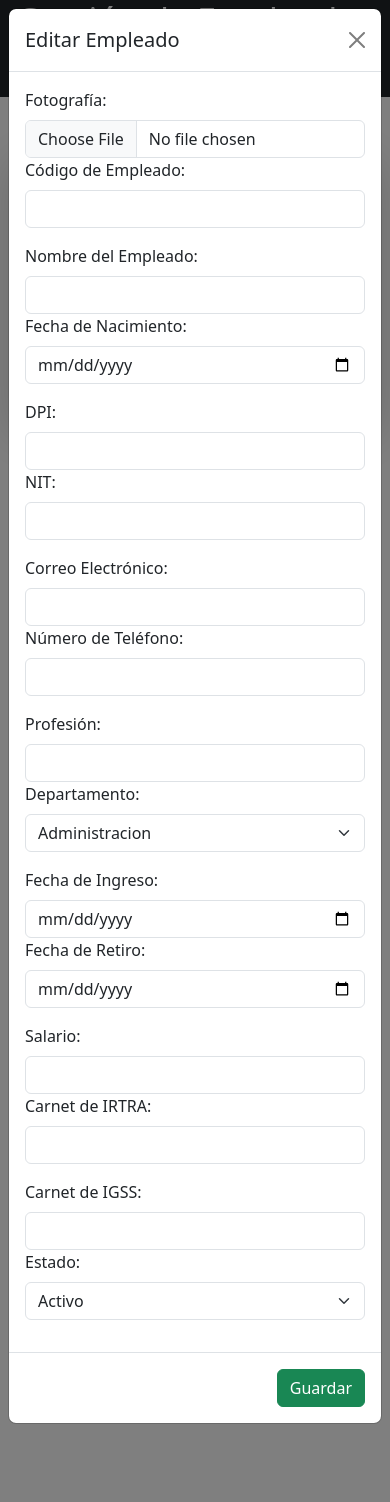
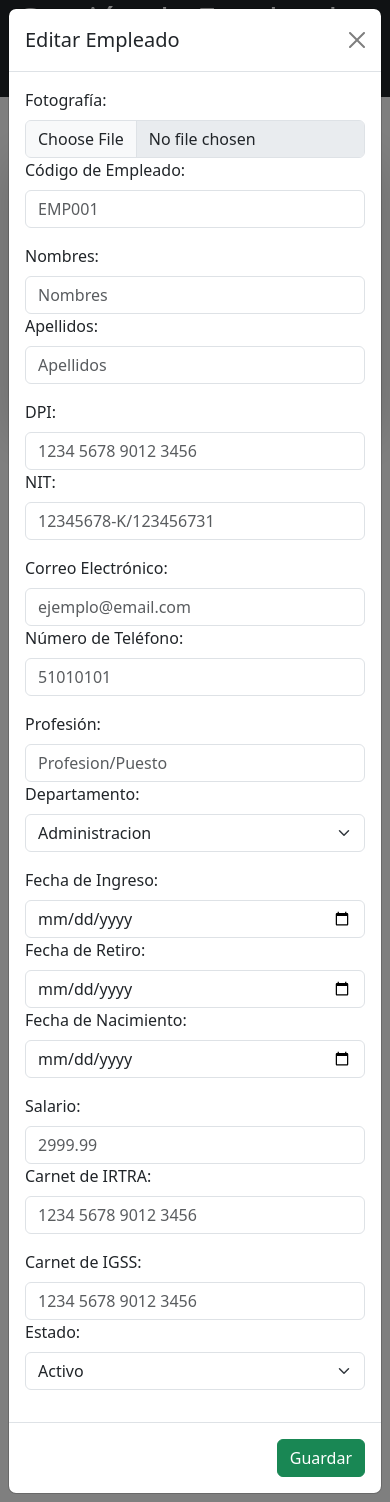
Before and after one commit to jsuhula/sistema-administrativo, a PHP site: page /views/gestion-empleados.php in a window 390 px wide, after a click on "Nuevo Empleado". Run offline with PHP 8.4, Linux system fonts and the light colour scheme; data that the repository does not hold is empty.

Commit message:
[FIX] Se corrigen algunos errores en la forma

```diff
--- a/views/gestion-empleados.php
+++ b/views/gestion-empleados.php
@@ -46,12 +46,10 @@
         <section id="empleados" class="content-section container bg-white shadow-lg mt-5 mb-5 p-4 rounded-4">
             <h2>Empleados</h2>
             <div class="input-group mb-3">
-                <input id="nombre-empleado" type="text" class="form-control" placeholder="Buscar por Nombre"
-                    aria-label="Buscar Empleado" aria-describedby="button-addon2">
+                <input id="nombre-empleado" type="text" class="form-control" placeholder="Nombre" aria-label="Buscar"
+                    aria-describedby="button-addon2">
                 <select class="form-select" aria-label="Seleccionar Categoría">
                     <option value="">Todos los Departamentos</option>
-                    <option value="categoria1">Departamento 1</option>
-                    <option value="categoria2">Departamento 2</option>
                 </select>
                 <button class="btn btn-outline-secondary" type="button" id="button-addon2">
                     <i class="fas fa-search"></i>
@@ -76,16 +74,17 @@
                 </table>
             </div>
 
-            <button class="btn btn-success mt-3" data-bs-toggle="modal" data-bs-target="#empleadoModal">
+            <button class="btn btn-success mt-3" data-bs-toggle="modal" data-bs-target="#empleadoModal"
+                onclick="btnNuevoEmpleado()">
                 Nuevo Empleado
             </button>
         </section>
 
-        <!-- Lista de Usuarios -->
+        <!-- Seccion de Usuarios -->
         <section id="lista-usuarios" class="content-section container bg-white shadow-lg mt-5 mb-5 p-4 rounded-4">
             <h2>Usuarios</h2>
             <div class="input-group mb-3">
-                <input type="text" class="form-control" placeholder="Buscar Usuario" aria-label="Buscar Usuario"
+                <input type="text" class="form-control" placeholder="Buscar" aria-label="Buscar"
                     aria-describedby="button-addon2">
                 <select id="selectUsuarioRolBusqueda" class="form-select" aria-label="Seleccionar Categoría">
                 </select>
@@ -153,60 +151,77 @@
                     <button type="button" class="btn-close" data-bs-dismiss="modal" aria-label="Close"></button>
                 </div>
                 <div class="modal-body">
+                    <div id="alertaExitoEmpleado" class="row m-2" hidden>
+                        <span class="bg-success bg-opacity-75 p-2 text-center text-white rounded-4">Se guardó
+                            correctamente</span>
+                    </div>
+                    <div id="alertaErrorEmpleado" class="row m-2" hidden>
+                        <span class="bg-danger bg-opacity-75 p-2 text-center text-white rounded-4">Ocurrio un error,
+                            comuniquese con soporte</span>
+                    </div>
+                    <div id="alertaCompletarCamposEmpleado" class="row m-2" hidden>
+                        <span class="bg-danger bg-opacity-75 p-2 text-center text-white rounded-4">Llene todos los
+                            campos</span>
+                    </div>
                     <form>
                         <div class="row mb-3">
                             <div class="col-md-6">
                                 <label for="foto" class="form-label">Fotografía:</label>
-                                <input type="file" class="form-control" id="foto" name="foto">
+                                <input type="file" class="form-control" id="foto" name="foto" disabled>
                             </div>
                             <div class="col-md-6">
-                                <label for="codigoEmpleado" class="form-label">Código de Empleado:</label>
-                                <input type="text" class="form-control" id="codigoEmpleado" name="codigoEmpleado"
-                                    readonly>
+                                <label for="CodigoEmpleado" class="form-label">Código de Empleado:</label>
+                                <input type="text" class="form-control" id="CodigoEmpleado" name="CodigoEmpleado"
+                                    placeholder="EMP001" readonly>
                             </div>
                         </div>
                         <div class="row mb-3">
                             <div class="col-md-6">
-                                <label for="nombreEmpleado" class="form-label">Nombre del Empleado:</label>
-                                <input type="text" class="form-control" id="nombreEmpleado" name="nombreEmpleado"
-                                    required>
+                                <label for="NombresEmpleado" class="form-label">Nombres:</label>
+                                <input type="text" class="form-control" id="NombresEmpleado" name="NombresEmpleado"
+                                    placeholder="Nombres" required>
                             </div>
                             <div class="col-md-6">
-                                <label for="fechaNacimiento" class="form-label">Fecha de Nacimiento:</label>
-                                <input type="date" class="form-control" id="fechaNacimiento" name="fechaNacimiento"
-                                    required>
+                                <label for="ApellidosEmpleado" class="form-label">Apellidos:</label>
+                                <input type="text" class="form-control" id="ApellidosEmpleado" name="ApellidosEmpleado"
+                                    placeholder="Apellidos" required>
                             </div>
                         </div>
                         <div class="row mb-3">
                             <div class="col-md-6">
-                                <label for="dpi" class="form-label">DPI:</label>
-                                <input type="text" class="form-control" id="dpi" name="dpi" required>
+                                <label for="Dpi" class="form-label">DPI:</label>
+                                <input type="text" class="form-control" id="Dpi" name="Dpi"
+                                    placeholder="1234 5678 9012 3456" required>
                             </div>
                             <div class="col-md-6">
-                                <label for="nit" class="form-label">NIT:</label>
-                                <input type="text" class="form-control" id="nit" name="nit">
+                                <label for="Nit" class="form-label">NIT:</label>
+                                <input type="text" class="form-control" id="Nit" name="Nit"
+                                    placeholder="12345678-K/123456731">
                             </div>
                         </div>
                         <div class="row mb-3">
                             <div class="col-md-6">
-                                <label for="emailEmpleado" class="form-label">Correo Electrónico:</label>
-                                <input type="email" class="form-control" id="emailEmpleado" name="emailEmpleado">
+                                <label for="EmailEmpleado" class="form-label">Correo Electrónico:</label>
+                                <input type="email" class="form-control" id="EmailEmpleado" name="EmailEmpleado"
+                                    placeholder="ejemplo@email.com">
                             </div>
 
                             <div class="col-md-6">
-                                <label for="telefono" class="form-label">Número de Teléfono:</label>
-                                <input type="text" class="form-control" id="telefono" name="telefono">
+                                <label for="Telefono" class="form-label">Número de Teléfono:</label>
+                                <input type="text" class="form-control" id="Telefono" name="Telefono"
+                                    placeholder="51010101">
                             </div>
 
                         </div>
                         <div class="row mb-3">
                             <div class="col-md-6">
-                                <label for="profesion" class="form-label">Profesión:</label>
-                                <input type="text" class="form-control" id="profesion" name="profesion" required>
+                                <label for="Profesion" class="form-label">Profesión:</label>
+                                <input type="text" class="form-control" id="Profesion" name="Profesion"
+                                    placeholder="Profesion/Puesto" required>
                             </div>
                             <div class="col-md-6">
-                                <label for="departamento" class="form-label">Departamento:</label>
-                                <select class="form-select" id="departamento" name="departamento">
+                                <label for="Departamento" class="form-label">Departamento:</label>
+                                <select class="form-select" id="Departamento" name="Departamento">
                                     <option value="1">Administracion</option>
                                     <option value="2">Contabilidad</option>
                                     <option value="2">Ventas</option>
@@ -214,35 +229,43 @@
                             </div>
                         </div>
                         <div class="row mb-3">
-                            <div class="col-md-6">
-                                <label for="fechaIngreso" class="form-label">Fecha de Ingreso:</label>
-                                <input type="date" class="form-control" id="fechaIngreso" name="fechaIngreso" required>
+                            <div class="col-md-4">
+                                <label for="FechaIngreso" class="form-label">Fecha de Ingreso:</label>
+                                <input type="date" class="form-control" id="FechaIngreso" name="FechaIngreso" required>
                             </div>
-                            <div class="col-md-6">
-                                <label for="fechaRetiro" class="form-label">Fecha de Retiro:</label>
-                                <input type="date" class="form-control" id="fechaRetiro" name="fechaRetiro">
+                            <div class="col-md-4">
+                                <label for="FechaRetiro" class="form-label">Fecha de Retiro:</label>
+                                <input type="date" class="form-control" id="FechaRetiro" name="FechaRetiro">
+                            </div>
+                            <div class="col-md-4">
+                                <label for="FechaNacimiento" class="form-label">Fecha de Nacimiento:</label>
+                                <input type="date" class="form-control" id="FechaNacimiento" name="FechaNacimiento"
+                                    required>
                             </div>
                         </div>
                         <div class="row mb-3">
                             <div class="col-md-6">
-                                <label for="salario" class="form-label">Salario:</label>
-                                <input type="number" class="form-control" id="salario" name="salario" required>
+                                <label for="SalarioBase" class="form-label">Salario:</label>
+                                <input type="number" class="form-control" id="SalarioBase" name="SalarioBase"
+                                    placeholder="2999.99" required>
                             </div>
                             <div class="col-md-6">
-                                <label for="carnetIrtraModal" class="form-label">Carnet de IRTRA:</label>
-                                <input type="text" class="form-control" id="carnetIrtraModal" name="carnetIrtraModal">
+                                <label for="Irtra" class="form-label">Carnet de IRTRA:</label>
+                                <input type="text" class="form-control" id="Irtra" name="Irtra"
+                                    placeholder="1234 5678 9012 3456">
                             </div>
                         </div>
                         <div class="row mb-3">
                             <div class="col-md-6">
-                                <label for="carnetIgss" class="form-label">Carnet de IGSS:</label>
-                                <input type="text" class="form-control" id="carnetIgss" name="carnetIgss">
+                                <label for="Igss" class="form-label">Carnet de IGSS:</label>
+                                <input type="text" class="form-control" id="Igss" name="Igss"
+                                    placeholder="1234 5678 9012 3456">
                             </div>
                             <div class="col-md-6">
-                                <label for="estado" class="form-label">Estado:</label>
-                                <select class="form-select" id="estado" name="estado">
-                                    <option value="activo">Activo</option>
-                                    <option value="inactivo">Inactivo</option>
+                                <label for="Estado" class="form-label">Estado:</label>
+                                <select class="form-select" id="Estado" name="Estado">
+                                    <option value="1">Activo</option>
+                                    <option value="0">Inactivo</option>
                                 </select>
                             </div>
                         </div>
```
Also changed, not shown: other parts of views/gestion-empleados.php (+88 -59 lines).
